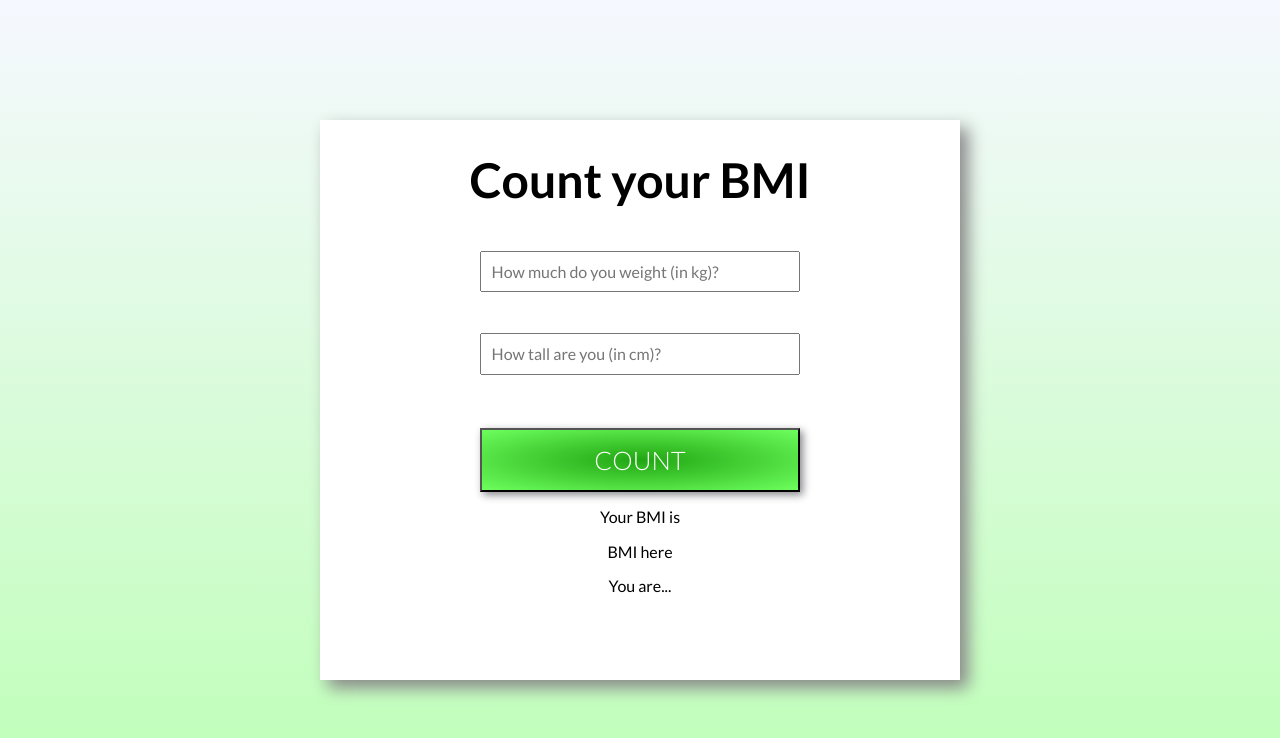
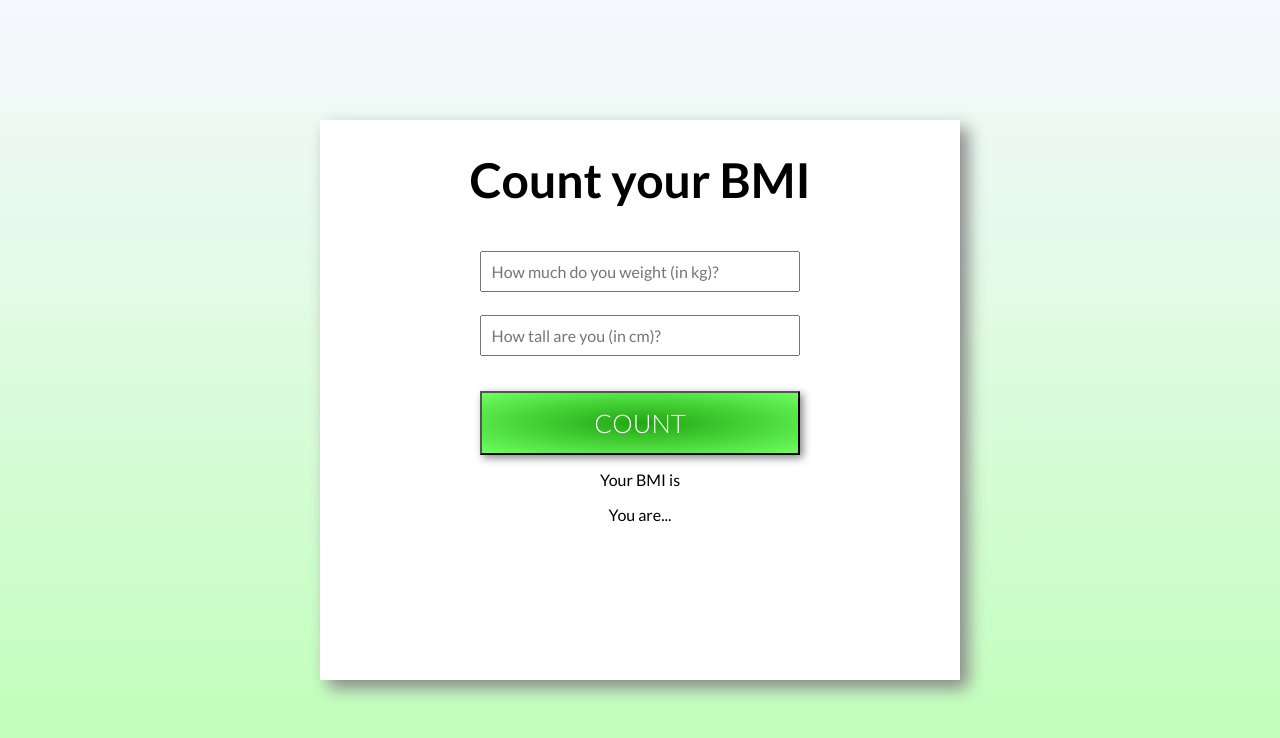
Before and after one commit to TiiTro/BMI_counter_react_app, a React (Create React App) app: page / in a window 1280 px wide. Shown: the top 738 px of the page. Built offline with nearby package versions, Linux system fonts and the light colour scheme.

Commit message:
calculateBmi working, some sass changes

```diff
--- a/src/Components/Card/Card.js
+++ b/src/Components/Card/Card.js
@@ -4,6 +4,7 @@ import CardBack from './CardBack.js';
 
 
 class Card extends React.Component {
+
     render() {
         console.log("This is the card component")
         return(
--- a/src/Components/Card/CardBack.js
+++ b/src/Components/Card/CardBack.js
@@ -1,6 +1,8 @@
 // react component for the backside of the card revealing the BMI count result
 
 import React from 'react';
+
+
 
 class CardBack extends React.Component {
     render() {
@@ -9,7 +11,7 @@ class CardBack extends React.Component {
         return(
             <div>
                 <p>Your BMI is</p>
-                <p>BMI here</p>
+                <p></p>
                 <p>You are...</p>
             </div>
         )
--- a/src/Components/Card/CardFront.js
+++ b/src/Components/Card/CardFront.js
@@ -1,8 +1,9 @@
 /* react component for the front side of the card */
 
 import React from 'react';
-import Input from '../Inputs/Input.js';
 import Button from '../Inputs/Button.js';
+import '../Card/_card.scss';
+import '../Inputs/_input.scss';
 // import countBMI from '../Actions/CountBMI.js';
 
 class CardFront extends React.Component {
@@ -16,9 +17,11 @@ class CardFront extends React.Component {
           weight: '',
           height: '',
           bmi: '',
-          bmiClass: ''
+          bmiClass: '',
+          message: ''
         }
       }
+
 
       handleHeight(event) {
         console.log(event.target.value);
@@ -44,14 +47,13 @@ class CardFront extends React.Component {
       }
 
       BmiClass = (bmi) => {
+        this.setState = {message: ''}
         if(bmi < 15) {
-          return(
-            console.log('You are dangerously underweight')
-          )
+          this.setState({message: 'You are dangerously underweight'});
+          console.log('You are dangerously underweight');
         } if (bmi >= 15 && bmi < 17) {
-          return(
-            console.log('You are considerably underweight')
-          )
+          this.setState({message: 'You are considerably underweight'});
+          console.log('You are considerably underweight')
         } if (bmi >= 17 && bmi < 18.5) {
           return(
             console.log('You are slightly underweight')
@@ -92,15 +94,16 @@ class CardFront extends React.Component {
       }
 
 
+
     render() {
         console.log("This is the front side");
         return(
             <div className='card__side-front'>
                 <form onSubmit={this.handleSubmit}>
                     <h1 className="heading__big">Count your BMI</h1>
-                    <Input className='input' type='number' name="weight" onChange={this.handleWeight} placeholder="How much do you weight (in kg)?"/>
+                    <input className='input' type='number' name="weight" onChange={this.handleWeight} placeholder="How much do you weight (in kg)?"></input>
                     <br></br>
-                    <Input className='input' type='number' name="height" onChange={this.handleHeight} placeholder="How tall are you (in cm)?"/>
+                    <input className='input' type='number' name="height" onChange={this.handleHeight} placeholder="How tall are you (in cm)?"></input>
                     <br></br>
                     <Button className="btn btn__text" type="submit" value="Count"/>
                 </form>
--- a/src/Components/Inputs/_button.scss
+++ b/src/Components/Inputs/_button.scss
@@ -1,3 +1,4 @@
+@import '../../Styles/tools/variables';
 
 .btn{
     width: 50%;
@@ -5,7 +6,7 @@
     margin-top: 1.5rem;
     background-image: radial-gradient(#21A612, #6DFF5D);
     box-shadow: .2rem .2rem .5rem #87888C;
-    color: #fff;
+    color: $color-white;
 
 
     &:hover {
```
